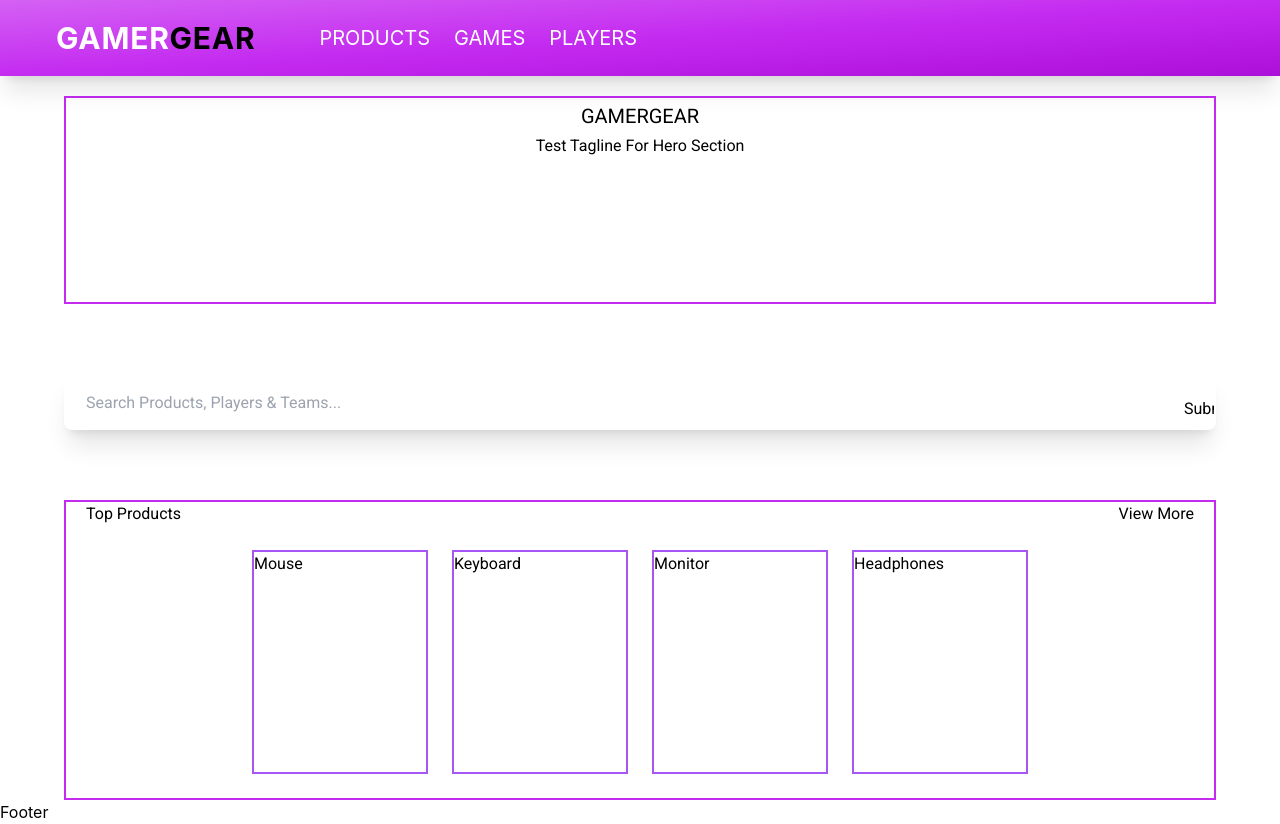
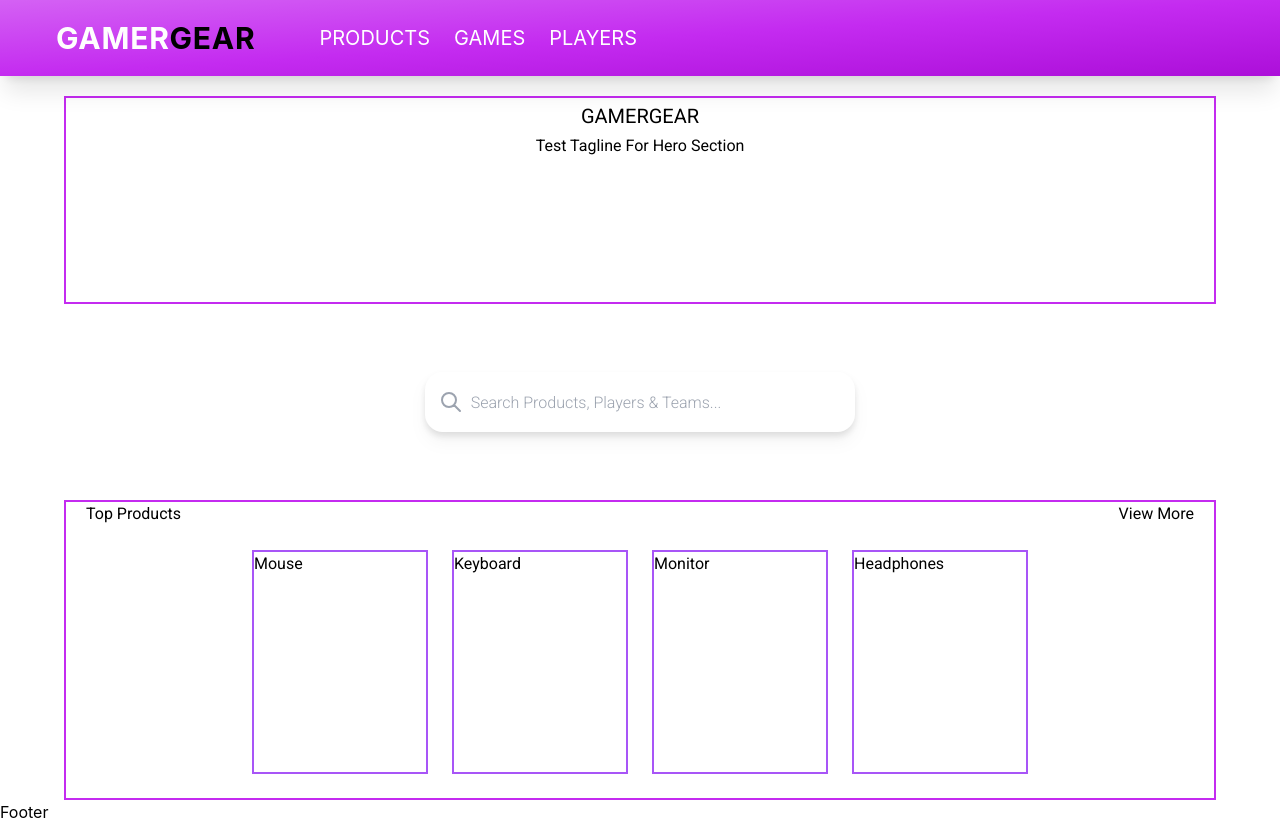
Before and after one commit to liucidity/gamer-gear, a Next.js app: page /home in a window 1280 px wide. Built offline with nearby package versions, Linux system fonts and the light colour scheme; what prettier-plugin-tailwindcss would draw is missing.

Commit message:
docs: refactor searchbar into component

```diff
--- a/pages/home/index.tsx
+++ b/pages/home/index.tsx
@@ -1,5 +1,6 @@
 import React from "react";
 import SnapCarousel from "../../components/SnapCarousel";
+import Searchbar from "../../components/Widgets/Searchbar";
 
 // ---- Type Definitions
 // ** If the Home component below accepts more props, add them and their respective types in this Type declaration, and then destructure below **
@@ -33,16 +34,7 @@ const Home = ({ children }: Props) => {
         <h1 className="prose-sm px-5 md:prose-xl">GAMERGEAR</h1>
         <h2>Test Tagline For Hero Section</h2>
       </header>
-      {/* Turn the search bar into form with input tags later */}
-      <label className="group flex h-14 w-[90%] items-center rounded-lg border-2 border-white bg-white shadow-xl ">
-        <input
-          className="h-full w-full bg-white p-5 peer focus:outline-none focus:border-sky-500 focus:ring-sky-500 focus:ring-1"
-          type="search"
-          placeholder="Search Products, Players & Teams..."
-        />
-        <div className="top[50%-8px] w-1 h-1"></div>
-        <input className="h-[50px] w-[50px] p-5 peer-focus:outline-none peer-focus:border-sky-500 peer-focus:ring-sky-500 peer-focus:ring-1" type="submit" />
-      </label>
+      <Searchbar />
       <section className="flex w-[90%] flex-col border-2 border-purple-main">
         <header className="flex items-center justify-between px-5">
           <div>Top Products</div>
```
